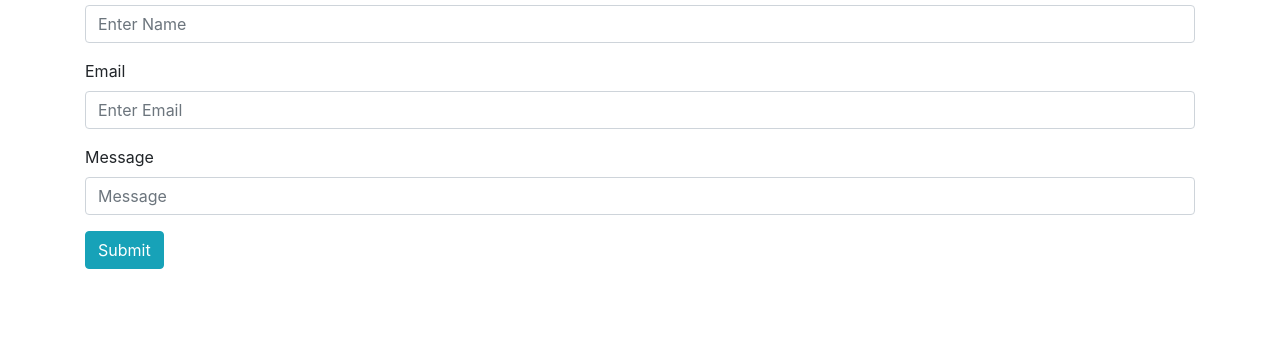
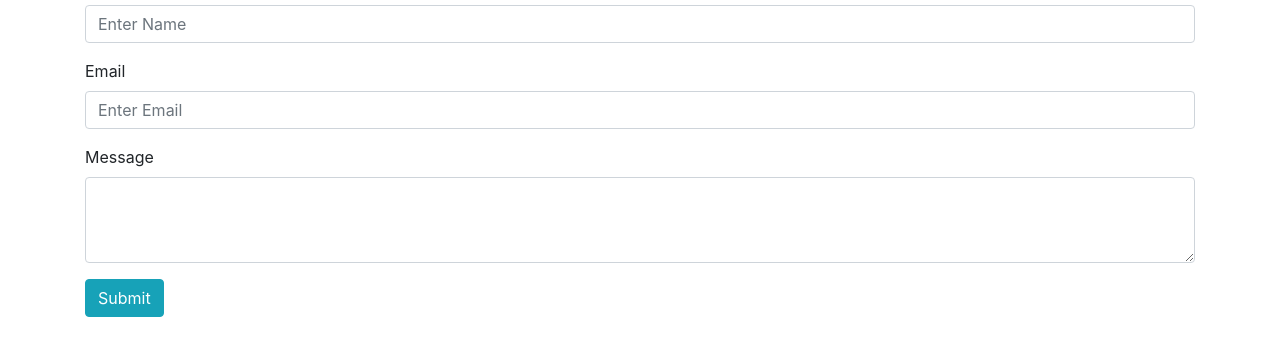
Before and after one commit to vnunez0914/HW-Bootstrap-Portfolio, a plain HTML site: page contact.html in a window 1280 px wide. Shown: the part 151-506 px from the top of the page. Drawn offline with nearby package versions, Linux system fonts and the light colour scheme.

Commit message:
added message box

```diff
--- a/contact.html
+++ b/contact.html
@@ -42,9 +42,9 @@
               <input type="Email" class="form-control" id="InputEmail" placeholder="Enter Email">
             </div>
             <div class="form-group">
-              <label for="message">Message</label>
-              <input type="text" class="form-control" id="InputMessage" placeholder="Message">
-            </div>
+                <label for="Message">Message</label>
+                <textarea class="form-control" id="InputMessage" rows="3"></textarea>
+              </div>
             <button type="submit" class="btn btn-info">Submit</button>
           </form>
 
```
Also changed, not shown: index.html (+2 -1 lines).
